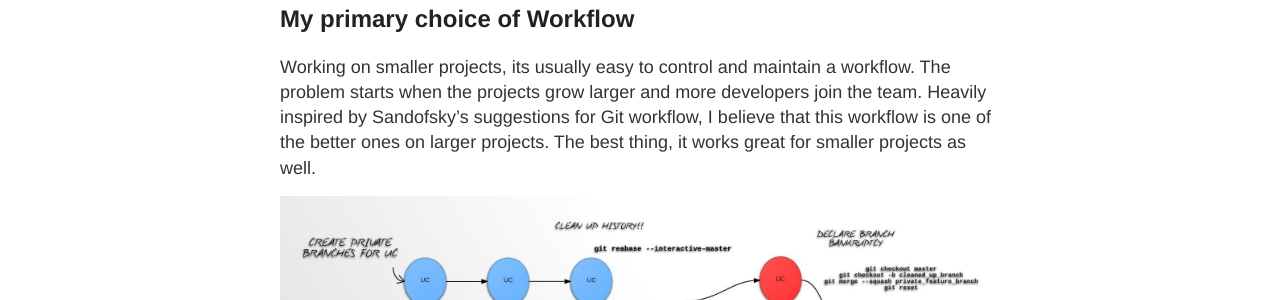
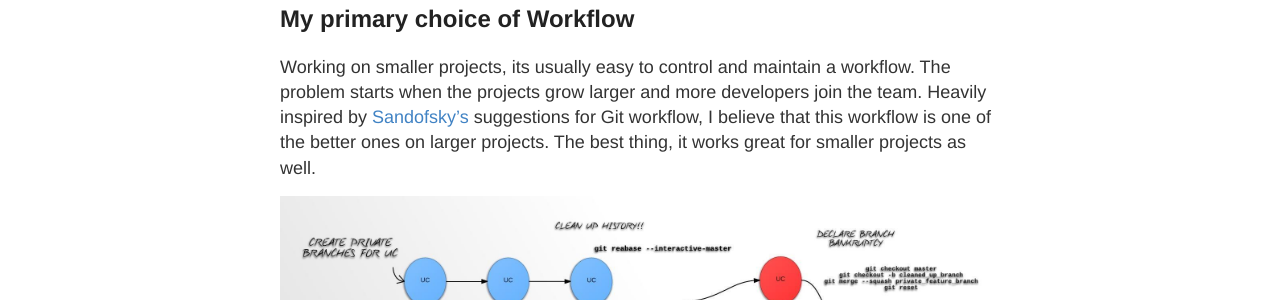
Before and after one commit to egilh/egilh.github.io, a Jekyll site: the page built from _posts/2015-04-23-Git_Workflow.md, in a window 1280 px wide. Shown: the part 237-537 px from the top of the page. Built offline with Jekyll 4.4.1, drawn with Linux system fonts in a browser that asks for light colours; Markdown is read by kramdown in place of the engine named in the settings; part of the change alters nothing that is shown.

Commit message:
added link

```diff
--- a/_posts/2015-04-23-Git_Workflow.md
+++ b/_posts/2015-04-23-Git_Workflow.md
@@ -5,6 +5,6 @@ title: Git Workflow v0.1
 ## My primary choice of Workflow
 
 Working on smaller projects, its usually easy to control and maintain a workflow. The problem starts when the projects grow larger and more developers join the team.
-Heavily inspired by Sandofsky's suggestions for Git workflow, I believe that this workflow is one of the better ones on larger projects. The best thing, it works great for smaller projects as well.
+Heavily inspired by [Sandofsky's](https://sandofsky.com/blog/git-workflow.html) suggestions for Git workflow, I believe that this workflow is one of the better ones on larger projects. The best thing, it works great for smaller projects as well.
 
 ![Suggested workflow in Git]({{ site.baseurl }}/images/Git_Workflow_proposal.jpeg)
```
